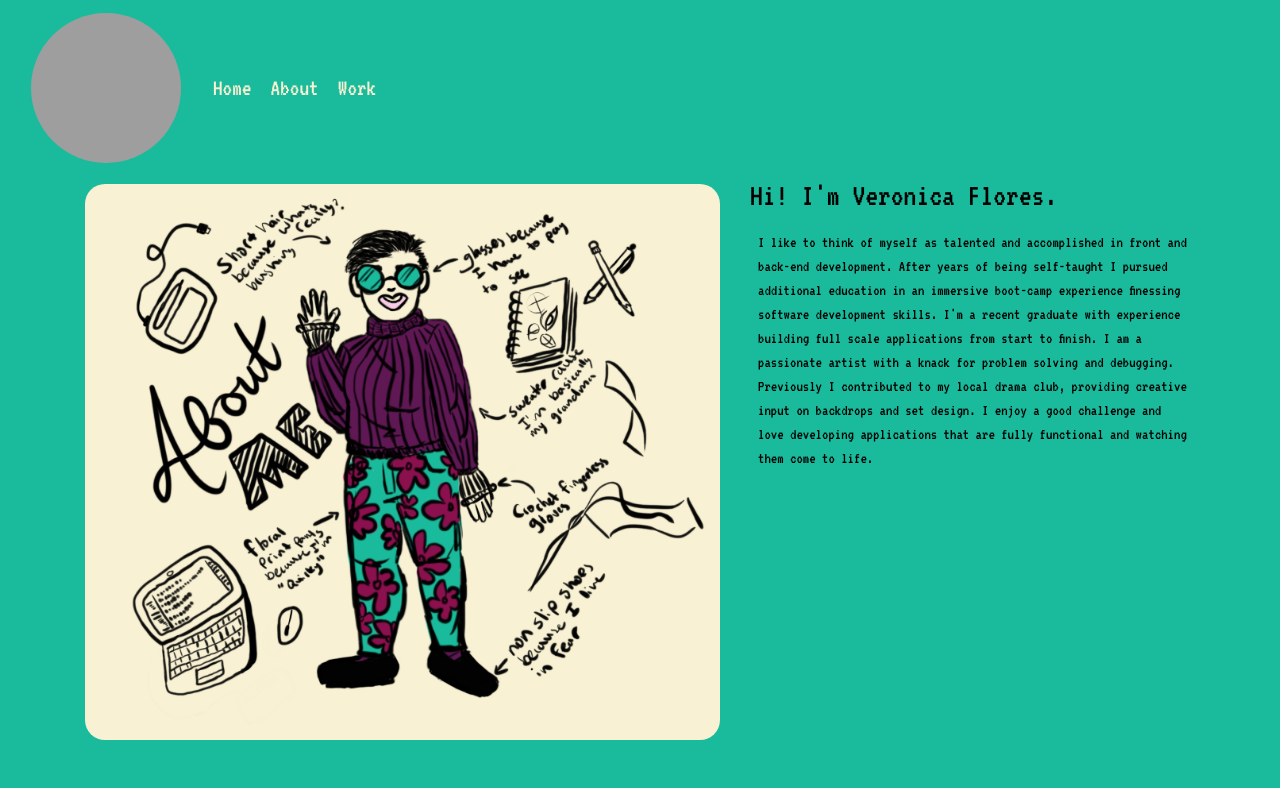
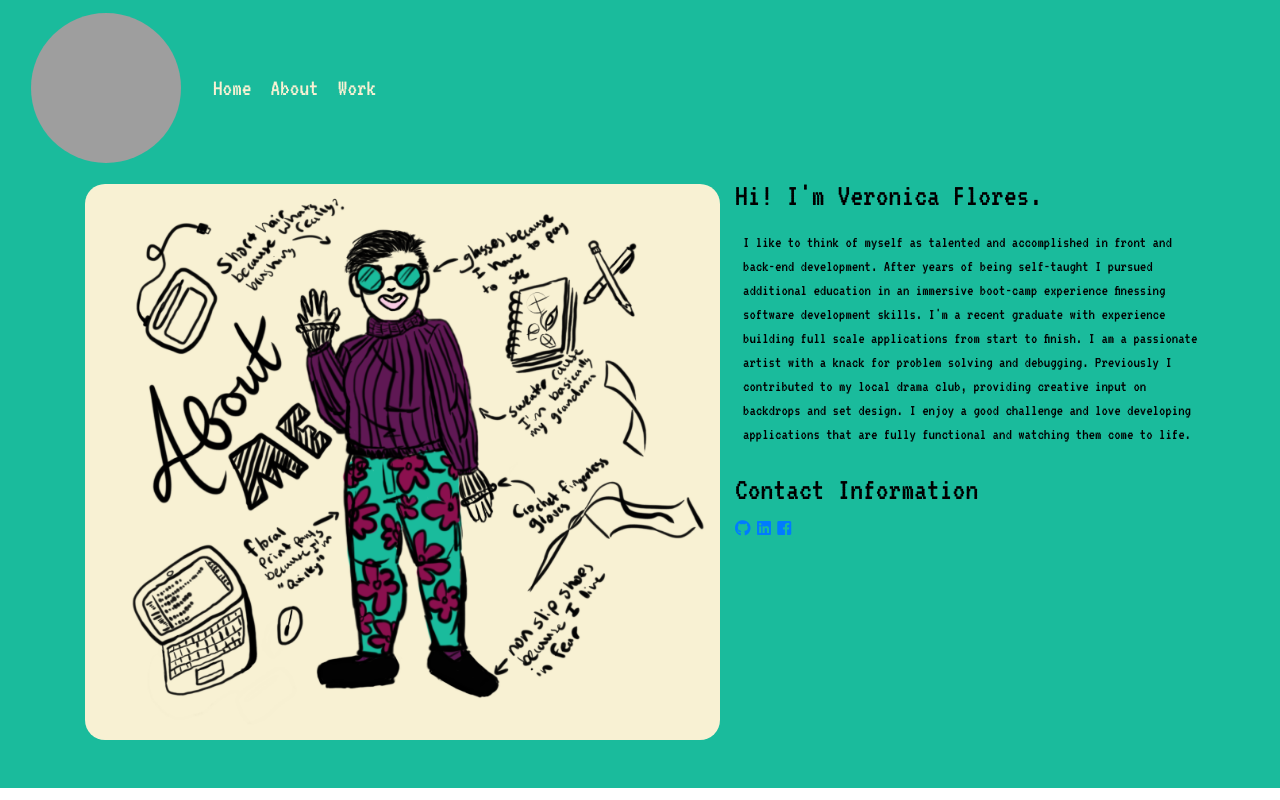
Before and after one commit to veronicamflores/veronicamflores.github.io, a Vue app: page /#/about in a window 1280 px wide. Built offline with nearby package versions, Linux system fonts and the light colour scheme; grey boxes are pictures that could not be loaded.

Commit message:
added a few changes

```diff
--- a/src/views/About.vue
+++ b/src/views/About.vue
@@ -2,11 +2,13 @@
   <div class="about container">
     <div class="row d-flex">
       <div class="col-md-7 col-xs-12">
-      <img src="../assets/about2.png" alt="" class="img-fluid border-r mt-2 mb-5">
-    </div>
-    <div class="col-md-5 col-xs-12">
-      <h2>Hi! I'm Veronica Flores.</h2>
-      <p class="pink-border border-r p-2">I like to think of myself as talented and accomplished in front and back-end development.
+        <img src="../assets/about2.png" alt="" class="img-fluid border-r mt-2 mb-5">
+      </div>
+      <div class="col-md-5">
+        <div class="row d-flex">
+        <div class="col-xs-12">
+        <h2>Hi! I'm Veronica Flores.</h2>
+        <p class="pink-border border-r p-2">I like to think of myself as talented and accomplished in front and back-end development.
         After years of being self-taught I pursued additional education
         in an immersive boot-camp experience finessing software development
         skills. I'm a recent graduate with experience building full scale
@@ -15,7 +17,13 @@
         my local drama club, providing creative input on backdrops and set design.
         I enjoy a good challenge and love developing applications that are fully
         functional and watching them come to life.</p>
-    </div>
+      </div>
+      <div class="col-xs-12">
+        <h2>Contact Information</h2>
+        <a class="font-size" href="https://github.com/veronicamflores" target="_blank"><i class="fab fa-github"></i></a >&nbsp;<a class="font-size" href="https://www.linkedin.com/in/veronicamarieflores" target="_blank"><i class="fab fa-linkedin"></i></a>&nbsp;<a class="font-size" href=""><i class="fab fa-facebook-square" target="_blank"></i></a>
+      </div>
+        </div>
+      </div>
     </div>
 
   </div>
--- a/src/views/Home.vue
+++ b/src/views/Home.vue
@@ -78,8 +78,6 @@ export default {
   background-size: cover;
 }
 .img-work:hover {
-  background: url("../assets/workpic1.png") no-repeat center center;
-  background-size: cover;
   border: 5px solid #5f1854;
 }
 .img-round {
```
